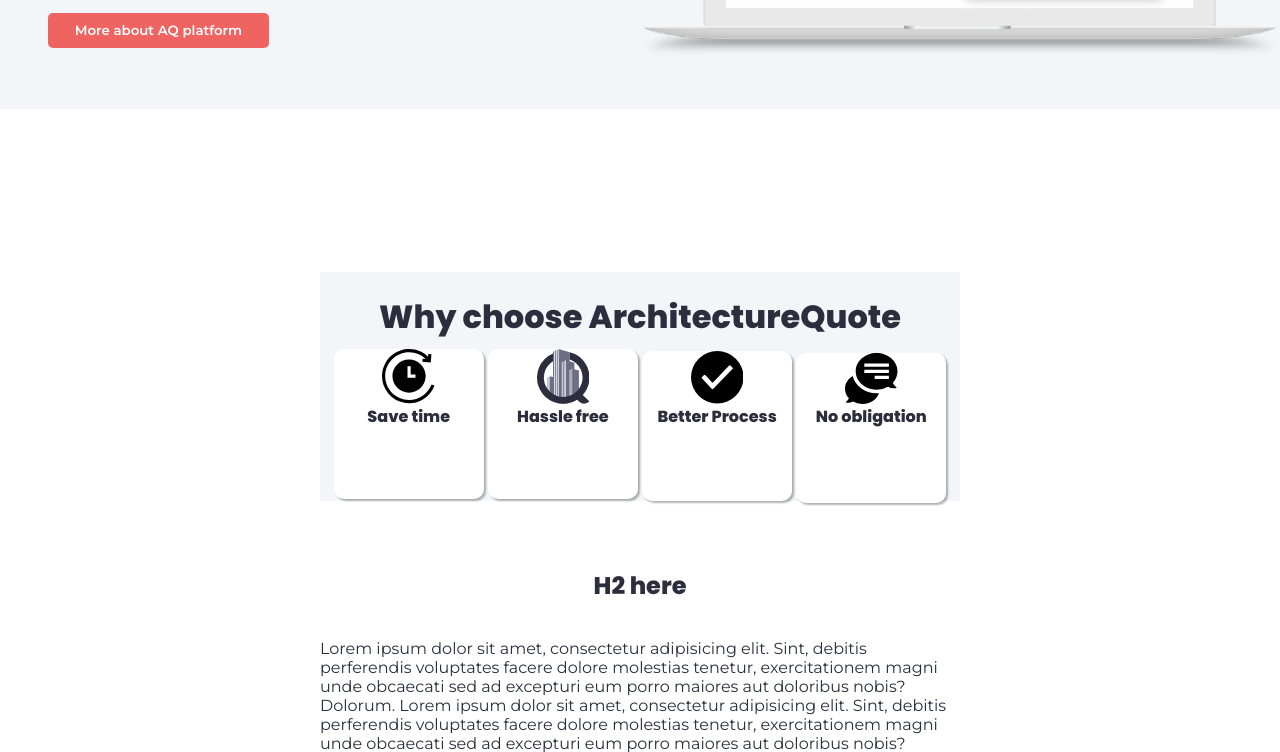
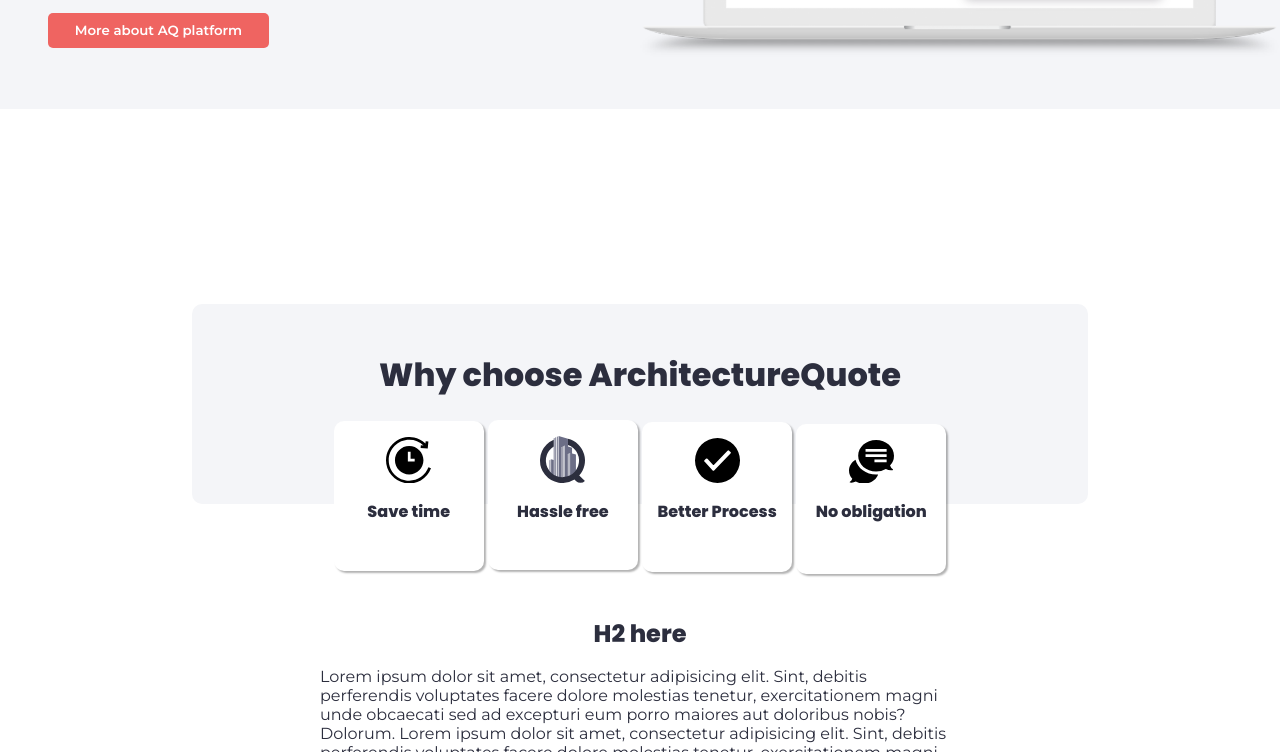
Before and after one commit to ekaterinagp/aq, a plain HTML site: page index.html in a window 1280 px wide. Shown: the part 2048-2800 px from the top of the page. Drawn offline with Linux system fonts and the light colour scheme.

Commit message:
speech boxes coordinated

```diff
--- a/index.html
+++ b/index.html
@@ -13,7 +13,7 @@
 
 
         <ul>
-          <li><a href="index.html">Home</a></li>
+          <li><a href="index.html" class="active">Home</a></li>
           <li><a href="platform.html">Platform</a></li>
           <li><a href="for_architects.html">For Architects</a></li>
           <li><a href="our_team.html">Our team</a></li>
@@ -24,7 +24,7 @@
         >
       </div>
     </header>
-    <div id="hero" class="hero width100 wrapper_2_columns">
+    <div id="hero" class="hero wrapper_2_columns">
       <div class="hero_text">
         <p>Here will be a beautiful text about wonderful product</p>
         <a href=""
@@ -108,8 +108,11 @@
         <img class="absolute" src="img/platform.png" alt="platform" />
       </div>
     </div>
-    <div id="section_why" class="widthHeight100">
-      <div class="ontop">
+
+    <div id="section_why"  class="widthHeight100">
+      <div class="box">
+      <h1 class="title">Why choose ArchitectureQuote</h1>
+      <div class="bubbles">
         <div class="items speech-bubble" id="section_why_item_1">
 
           <svg
@@ -359,15 +362,10 @@
           <h3>No obligation</h3>
         </div>
       </div>
-      <div class="wrapper_columns_2_4_2">
-        <div></div>
-        <div class="grey_color"><h1>Why choose ArchitectureQuote</h1></div>
-        <div></div>
+
       </div>
-      <div>
+      <div class="click_text">
         <h2 class="title">H2 here</h2>
-        <div class="wrapper_columns_2_4_2">
-          <div></div>
           <p>
             Lorem ipsum dolor sit amet, consectetur adipisicing elit. Sint,
             debitis perferendis voluptates facere dolore molestias tenetur,
@@ -377,11 +375,9 @@
             facere dolore molestias tenetur, exercitationem magni unde obcaecati
             sed ad excepturi eum porro maiores aut doloribus nobis? Dolorum.
           </p>
-
-          <div></div>
         </div>
       </div>
-    </div>
+
     <div id="types" class="widthHeight100 backgroundColor">
       <div>
         <h1 class="section_title">We work with all types of projects</h1>
--- a/style.css
+++ b/style.css
@@ -22,8 +22,11 @@
   color:inherit;
   text-decoration: none;
 }
+a:hover, .active{
+  font-weight: bold;
+  color:#ef6461;
+}
 ul {
-  text-decoration: none;
   list-style-type: none;
 }
 
@@ -34,13 +37,15 @@
   background-repeat: no-repeat;
   background-size: cover;
 }
-.wrapper_3_columns{
-  display: grid;
-  grid-template-columns: 1fr 1fr 1fr;
+.hero_text {
+  padding: 5em;
+  align-self: center;
 }
-.wrapper_3_3_1{
-  display: grid;
-  grid-template-columns: 3fr 3fr 1fr;
+.hero_text h1, .hero_text p{
+  text-align: left;
+}
+.hero_text h1{
+  font-size: 3em;
 }
 
 .orange_button {
@@ -64,6 +69,14 @@
 .wrapper_2_columns {
   display: grid;
   grid-template-columns: 2fr 2fr;
+}
+.wrapper_3_columns{
+  display: grid;
+  grid-template-columns: 1fr 1fr 1fr;
+}
+.wrapper_3_3_1{
+  display: grid;
+  grid-template-columns: 3fr 3fr 1fr;
 }
 
 .wrapper_4_columns {
@@ -112,7 +125,6 @@
 }
 
 .title {
-  padding-top: 2em;
   text-align: center;
 }
 
@@ -139,10 +151,12 @@
 .backgroundColor {
   background-color: #f4f5f8;
 }
+
 .halfImg{
   width: 130%;
   overflow-x:hidden;
 }
+
 .imgStyle{
   width:100%;
   border-radius: 10px;
@@ -154,6 +168,7 @@
   }
 /* //reusable CSS ends */
 
+/*  HEADER  */
 header {
   width: 100%;
   background-color: white;
@@ -173,6 +188,8 @@
   padding: 1em;
 }
 
+
+/* FRONTPAGE */
 #hero {
   height: 90%;
   background-image: url("img/hero.png");
@@ -185,16 +202,7 @@
   height: 100%;
 }
 
-.hero_text {
-  padding: 5em;
-  align-self: center;
-}
-.hero_text h1, .hero_text p{
-  text-align: left;
-}
-.hero_text h1{
-  font-size: 3em;
-}
+
 
 .rowsHeight {
   height: 75%;
@@ -254,15 +262,7 @@
 }
 
 
-#section_why {
-  display: grid;
-  grid-template-rows: 2fr 5fr;
-}
 
-.grey_color {
-  background-color: #f4f5f8;
-  text-align: center;
-}
 
 .items {
   width: 150px;
@@ -272,7 +272,7 @@
   background-color: white;
   text-align: center;
 }
-.items > img{
+.items > img, .items>svg{
   width:30%;
   margin:1em;
 }
@@ -462,8 +462,9 @@
   margin:2em;
 }
 
-#arch_projects{
+#arch_projects, #section_why{
   position: relative;
+  margin:2em 0;
 }
 .box{
   background-color:#f4f5f8;
@@ -477,11 +478,11 @@
   width:70%;
   text-align: center;
   position: absolute;
-  padding-top: 1em;
 }
 
 .click_text{
-  margin-top:6em;
+  width:50%;
+  margin: 7em auto;
 }
 .click_text> .title{
   margin:0;
```
Also changed, not shown: for_architects.html (+4 -12 lines), our_team.html (+1 -1 lines), platform.html (+1 -1 lines).
